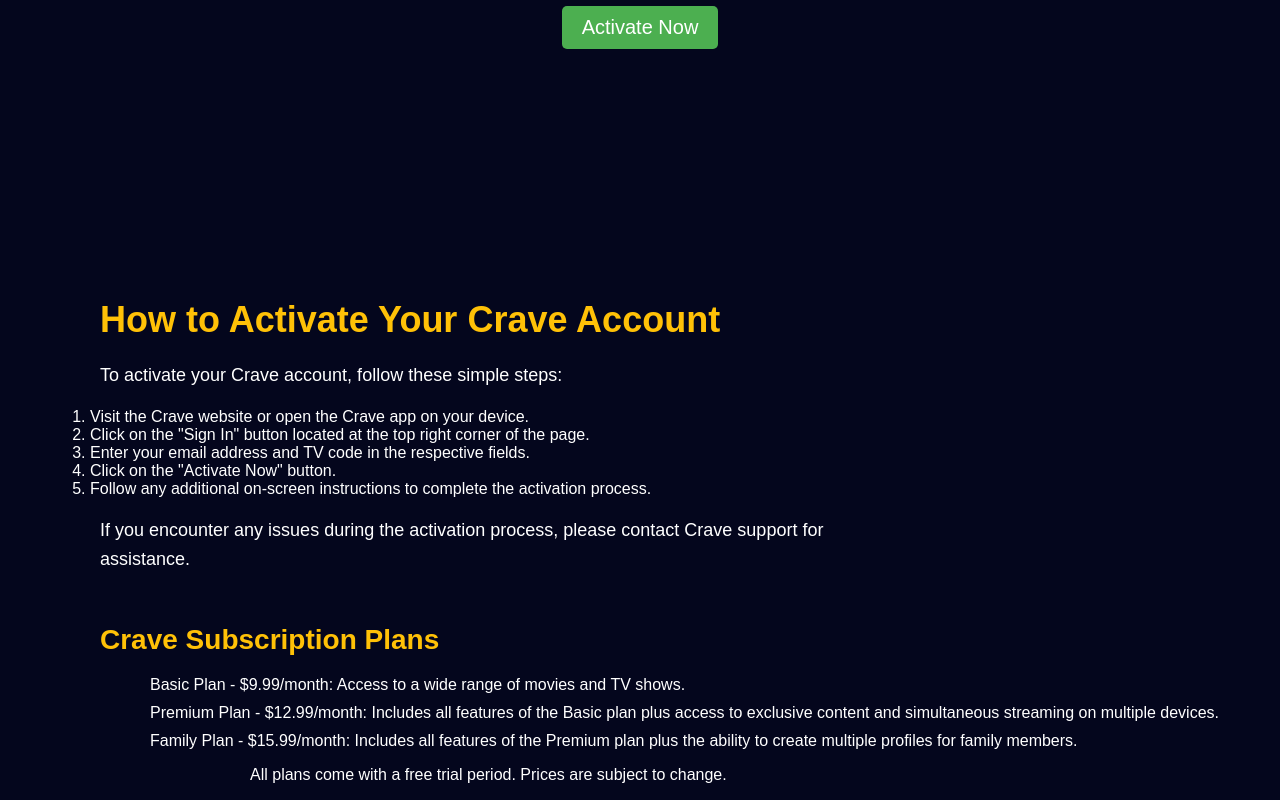
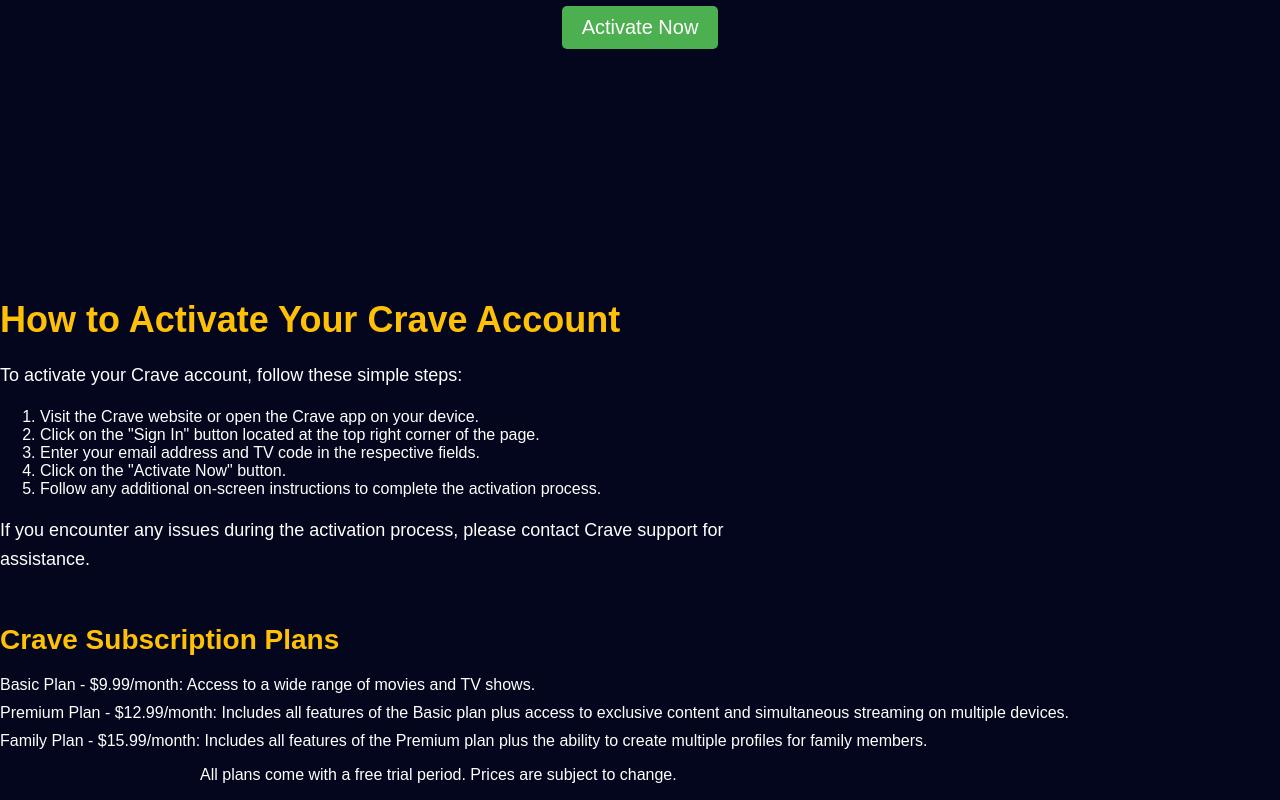
Before and after one commit to craveca/craveca.github.io, a plain HTML site: page index.html in a window 1280 px wide. Shown: the part 510-1310 px from the top of the page. Drawn offline with Linux system fonts and the light colour scheme.

Commit message:
Update index.html

```diff
--- a/index.html
+++ b/index.html
@@ -48,38 +48,38 @@
         margin-top: 50px;
         text-align: left;
         max-width: 800px;
-        margin-left:  50px;
+        position:center;
     }
     .blog-container h2 {
         color: #FFC107;
         font-size: 36px;
         margin-bottom: 20px;
-        margin-left:  50px;
+        position:center;
     }
     .blog-container p {
         line-height: 1.6;
         font-size: 18px;
-        margin-left:  50px;
+        position:center;
     }
     .pricing-container {
         margin-top: 50px;
         text-align: left;
-        margin-left:  50px;
+        position:center;
     }
     .pricing-container h2 {
         color: #FFC107;
         font-size: 28px;
         margin-bottom: 20px;
-        margin-left:  50px;
+        position:center;
     }
     .pricing-container ul {
         list-style-type: none;
         padding: 0;
-        margin-left:  50px;
+        position:center;
     }
     .pricing-container li {
         margin-bottom: 10px;
-        margin-left:  50px;
+        position:center;
     }
     .logo {
         position: absolute;
@@ -87,7 +87,7 @@
         left: 20px;
         width: 100px; /* Custom size */
         height: auto;
-        margin-left:  50px;
+        position:center;
     }
 </style>
 </head>
```
